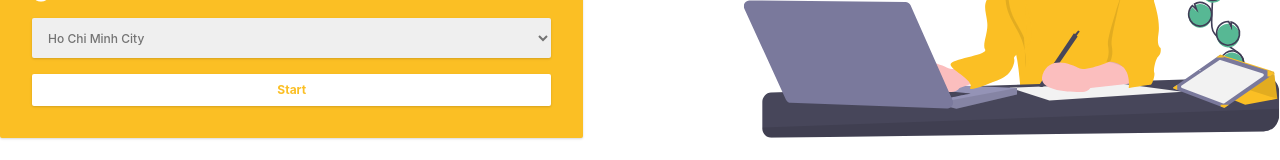
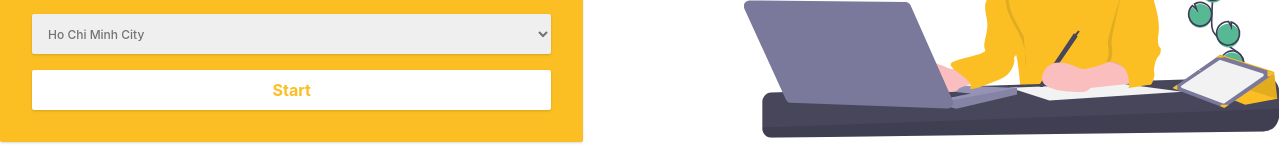
Before and after one commit to kainesv86/WorkSpace, a React (Create React App) app: page / in a window 1280 px wide. Shown: the part 496-656 px from the top of the page. Built offline with nearby package versions, Linux system fonts and the light colour scheme.

Commit message:
lite fix

```diff
--- a/src/components/navbar.tsx
+++ b/src/components/navbar.tsx
@@ -75,7 +75,7 @@ const NavBar: React.FunctionComponent<NavBarProps> = () => {
                                         </ul>
                                 </div>
                                 {!userState.isLogin ? (
-                                        <div className="flex hidden sm:flex">
+                                        <div className="hidden sm:flex">
                                                 <Link to="/user/register">
                                                         <div className="px-4 py-2 mr-2 text-base font-bold text-white cursor-pointer">
                                                                 Register
@@ -88,7 +88,7 @@ const NavBar: React.FunctionComponent<NavBarProps> = () => {
                                                 </Link>
                                         </div>
                                 ) : (
-                                        <div className="flex hidden sm:flex">
+                                        <div className="hidden  sm:flex">
                                                 <div className="px-4 py-2 mr-2 text-base font-bold text-white cursor-pointer">
                                                         {`Hello ${userState.fullName}`}
                                                 </div>
--- a/src/pages/home.tsx
+++ b/src/pages/home.tsx
@@ -33,7 +33,7 @@ const Home: React.FunctionComponent<HomeProps> = () => {
                                                 <option value="HCM">Ho Chi Minh City</option>
                                         </select>
                                         <Link to="/locations">
-                                                <button className="w-full py-2 text-xs font-bold text-center bg-white divide-gray-400 rounded-sm shadow outline-none hover:bg-blue-50 text-amber-400 focus:outline-none">
+                                                <button className="w-full py-2 text-base font-bold text-center bg-white divide-gray-400 rounded-sm shadow outline-none hover:bg-blue-50 text-amber-400 focus:outline-none">
                                                         Start
                                                 </button>
                                         </Link>
```
